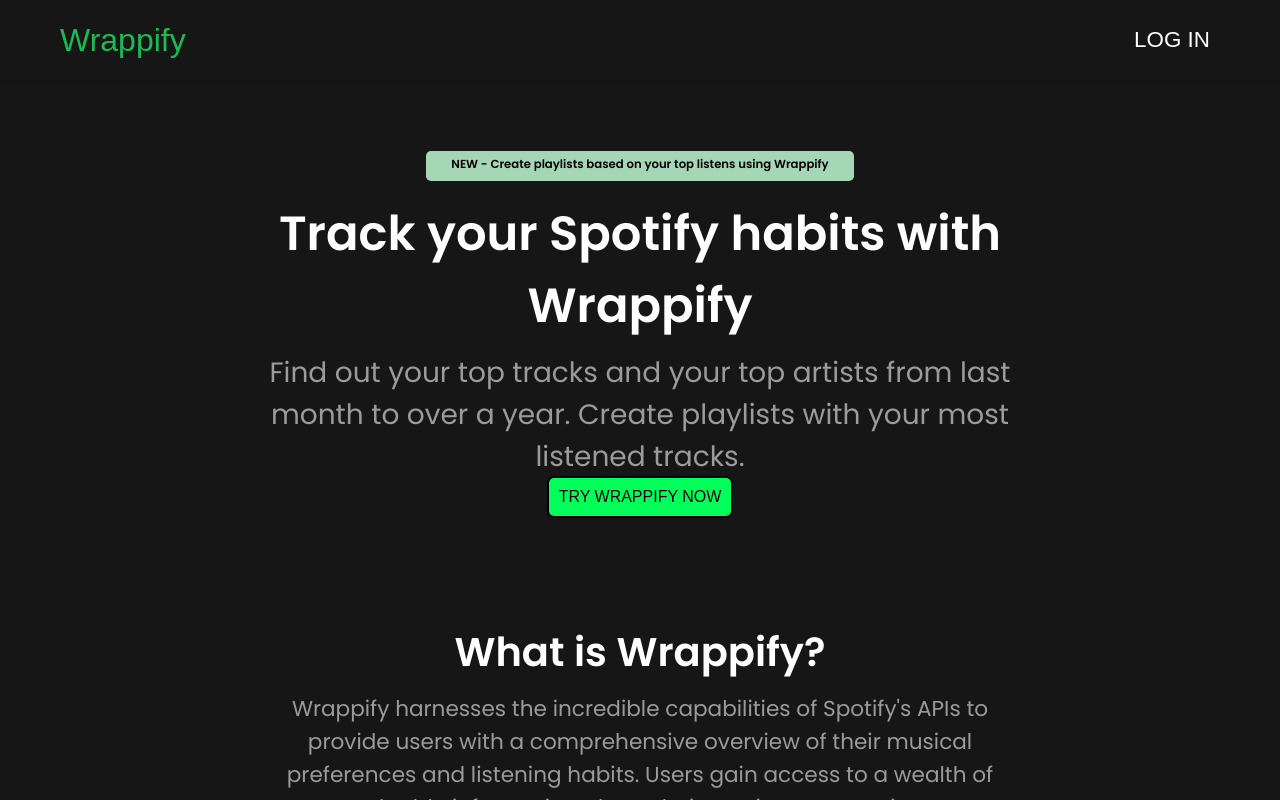
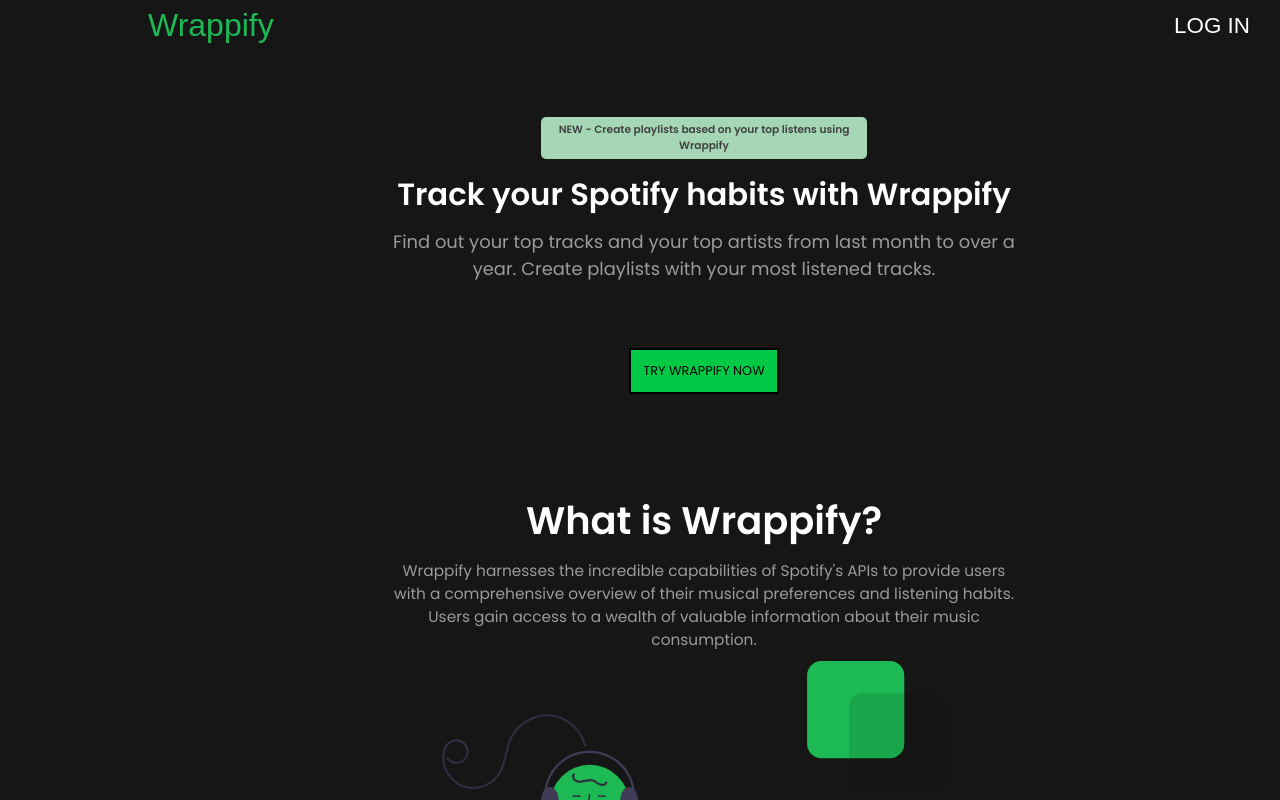
Before and after one commit to BakarCodes/Wrappify, a React (Create React App) app in the folder wrappify/: page / in a window 1280 px wide. Shown: the top 800 px of the page. Built offline with nearby package versions, Linux system fonts and the light colour scheme.

Commit message:
little update

```diff
--- a/wrappify/src/Components/Navbar.css
+++ b/wrappify/src/Components/Navbar.css
@@ -4,7 +4,7 @@
 /* Navbar styles */
 .navbar {
   background: #161616;
-  height: 10vh;
+  height: 4vw;
   display: flex;
   align-items: center;
   justify-content: center;
@@ -12,7 +12,6 @@
   position: sticky;
   top: 0;
   z-index: 999;
-  box-shadow: 0 2px 5px rgba(0, 0, 0, 0.1);
 }
 
 .navbar-container {
@@ -40,7 +39,7 @@
 }
 
 .nav-item {
-  margin-right: 20px;
+  margin-right: 30px;
 }
 
 .nav-links {
@@ -89,7 +88,6 @@
   color: #4ac274;
   border-bottom: 1px solid #1DB954;
   cursor: pointer;
-  transition: all 0.3s;
-  transition: ease ease-out;
+  transition: color 0.3s ease;
 
 }
--- a/wrappify/src/Components/Navbar.js
+++ b/wrappify/src/Components/Navbar.js
@@ -19,22 +19,6 @@
           Wrappify
         </Link>
         <div className="navbar-buttons">
-          {loggedIn && (
-            <button
-              className={toggleTopTracks ? 'active' : ''}
-              onClick={() => toggleTopTracks()}
-            >
-              Top Tracks
-            </button>
-          )}
-          {loggedIn && (
-            <button
-              className={toggleTopArtists ? 'active' : ''}
-              onClick={() => toggleTopArtists()}
-            >
-              Top Artists
-            </button>
-          )}
           <button onClick={onLoginClick} className="login-btn">
             LOG IN
           </button>
--- a/wrappify/src/Components/Pages/Home.css
+++ b/wrappify/src/Components/Pages/Home.css
@@ -32,6 +32,7 @@
     scroll-snap-align: start;
   }
 
+
   .one{
     margin-top: 4%;
     height: 70%;
@@ -40,164 +41,6 @@
     color: #000000;
     text-align: center;
   }
-
-  .newsBox {
-    display: flex;
-    justify-content: center; /* Horizontally center the content */
-    align-items: center; /* Vertically center the content */
-    height: 30px; /* Set the height of the div to 100% to make it take the full height of its parent */
-    margin-bottom: 2%;
-  }
-
-  .newAlerts{
-    background-color: #a5d6b6;
-    color: black;
-    border-radius: 5px;
-    text-align: center;
-    width: 50%;
-    height: 30px;
-    padding: 5px;
-  }
-
-  .two{
-    margin-top: 5%;
-    display:flex;
-    flex-direction:row;
-    height: 92vh;
-    color: #858585;
-
-
-    /* Align all text to the right */
-    text-align: center;
-  }
-
-  .landGridOne {
-    height: 22vh;
-    display: flex;
-    flex-direction: column;
-  }
-  .landGridTwo {
-    height: 50vh;
-    display: flex;
-    flex-direction: column;
-  }
-
-  .personal {
-    flex: 6; /* Take 30% of the available space */
-    padding: 10px; /* Optional: Add padding for better spacing */
-    font-size: 3.5vh;
-    display: flex;
-    flex-direction: column;
-    gap: 10px;
-    text-align: center;
-    width: 100%;
-    color: #9b9b9b;
-
-    height: 20%;
-  }
-
-  .personalTwo{
-    padding: 10px; /* Optional: Add padding for better spacing */
-    font-size: 2.7vh;
-    display: flex;
-    text-align: center;
-    flex-direction: row;
-    justify-content: center;
-    flex: 6;
-    color: #9b9b9b;
-  }
-
-  .homeButtons{
-    justify-content: center;
-
-    display: flex;
-    flex-direction: row;
-  }
-
-  .tryOutButton{
-    padding: 10px;
-    font-size: 2vh;
-    font-family: 'DM Sans', sans-serif;
-    background-color: #00ff59;
-    border: 2px solid black;
-    border-radius: 7px;
-  }
-
-  .tryOutButton:hover{
-    background-color: #6dffa0;
-    cursor: pointer;
-    transition: 0.3s;
-  }
-
-  .loginButton{
-    margin-top: 2%;
-    font-family: "Poppins", sans-serif;
-    background-color: #1DB954;
-    border-radius: 12px;
-    border: none;
-    color: #000000;
-    font-size: 1.2vw;
-    text-decoration: none;
-    padding: 10px 10px;
-    transition: color 0.2s ease;
-    height: 6vh;
-  }
-
-  .loginButton:hover{
-    background-color: #6dffa0;
-    text-decoration: none;
-    transition: color 0.6s ease-in-out;
-    cursor: pointer;
-  }
-  .buttons{
-    padding: 2%;
-    display: flex;
-    gap: 20px
-  }
-  .musicSVG, .visualSVG {
-
-    flex: 4; /* Take 70% of the available space */
-    display: flex;
-    justify-content: center;
-    align-items: center;
-  }
-
-  .musicSVG, .visualSVG, img {
-    max-width: 100%; /* Set the maximum width for the music SVG */
-    max-height: 100%; /* Set the maximum height for the music SVG */
-  }
-
-  .buttons{
-
-  }
-
-
-
-
-  .welcomeMSG{
-    color: #ffffff;
-    text-align: center;
-    font-size: 6vh;
-  }
-  .welcomeMSGTwo{
-    color: #ffffff;
-    text-align: center;
-    font-size: 5vh;
-  }
-
-  .topTracksMsg{
-    color: #ffffff;
-    text-align: right;
-    font-size: 7vh;
-  }
-
-  .subHeading{
-      margin-top: 0%;
-      color: #1DB954;
-      text-align: center;
-      font-size: 5vh;
-  }
-
 
   .Home{
     font-family: "Poppins", sans-serif;
@@ -210,8 +53,8 @@
   .testimonial-grid{
     display: grid;
     grid-template-columns: repeat(9, 1fr);
-    width: min(70%,170vw);
-    height: min(70%,92vh);
+    width: min(60%,170vw);
+    height: min(70%,92vw);
     margin-inline: auto;
 
 
@@ -220,7 +63,7 @@
     display: grid;
     grid-template-columns: repeat(9, 1fr);
     width: min(60%,170vw);
-    height: min(70%,100vh);
+    height: min(70%,100vw);
     margin-inline: auto;
 
 
@@ -273,3 +116,134 @@
     background-color: #161616;
     text-align: center;
   }
+
+  .newsBox {
+    display: flex;
+    justify-content: center; /* Horizontally center the content */
+    align-items: center; /* Vertically center the content */
+    margin-bottom: 2%;
+    font-size: 1vw;
+
+  }
+
+  .newAlerts{
+    background-color: #a5d6b6;
+    border-radius: 5px;
+    text-align: center;
+    width: 50%;
+    height: 100%;
+    padding: 5px;
+    color:#414141;
+
+  }
+
+  .two{
+    margin-top: 5%;
+    display:flex;
+    flex-direction:row;
+    height: 92vh;
+    color: #858585;
+
+
+    /* Align all text to the right */
+    text-align: center;
+  }
+
+  .landGridOne {
+    height: 22vh;
+    display: flex;
+    flex-direction: column;
+  }
+  .landGridTwo {
+    height: 50vh;
+    display: flex;
+    flex-direction: column;
+  }
+
+  .personal {
+    flex: 6; /* Take 30% of the available space */
+    padding: 10px; /* Optional: Add padding for better spacing */
+    font-size: 1.4vw;
+    display: flex;
+    flex-direction: column;
+    gap: 10px;
+    text-align: center;
+    width: 100%;
+    color: #9b9b9b;
+
+    height: 20%;
+  }
+
+  .personalTwo{
+    padding: 10px; /* Optional: Add padding for better spacing */
+    font-size: 1.2vw;
+    display: flex;
+    text-align: center;
+    flex-direction: row;
+    justify-content: center;
+    flex: 6;
+    color: #9b9b9b;
+  }
+
+  .welcomeMSG{
+    color: #ffffff;
+    text-align: center;
+    font-size: 2.4vw;
+  }
+  .welcomeMSGTwo{
+    color: #ffffff;
+    text-align: center;
+    font-size: 3vw;
+  }
+
+
+  .topTracksMsg{
+    color: #ffffff;
+    text-align: right;
+    font-size: 4vw;
+  }
+
+  .subHeading{
+      margin-top: 0%;
+      color: #1DB954;
+      text-align: center;
+      font-size: 5vw;
+  }
+
+
+  .homeButtons{
+    justify-content: center;
+
+    display: flex;
+    flex-direction: row;
+  }
+
+  .tryOutButton{
+    padding: 12px;
+    font-size: 1vw;
+    font-family: 'Poppins', sans-serif;
+    background-color: #00c946;
+    border: 2px solid black;
+    color: #000000;
+  }
+
+  .tryOutButton:hover{
+    background-color: #6dffa0;
+    cursor: pointer;
+    transition: 0.3s;
+  }
+
+
+
+  .musicSVG, .visualSVG {
+
+    flex: 4; /* Take 70% of the available space */
+    display: flex;
+    justify-content: center;
+    align-items: center;
+  }
+
+  .musicSVG, .visualSVG, img {
+    max-width: 100%; /* Set the maximum width for the music SVG */
+    max-height: 100%; /* Set the maximum height for the music SVG */
+  }
--- a/wrappify/src/Components/Pages/Wrapped.css
+++ b/wrappify/src/Components/Pages/Wrapped.css
@@ -10,6 +10,8 @@
   font-family: 'Arial', sans-serif;
   background: #161616;; /* Dark background */
   color: #FFFFFF; /* White text for contrast */
+  width: 90%;
+  margin-left: 10%;
 }
 
 /* Header */
--- a/wrappify/src/Components/Pages/Wrapped.js
+++ b/wrappify/src/Components/Pages/Wrapped.js
@@ -4,6 +4,7 @@
 import toast from 'react-hot-toast';
 import './Wrapped.css';
 import Navbar from '../Navbar';
+import Sidebar from '../Sidebar';
 
 
 function getHashParams() {
@@ -415,8 +416,7 @@
 
         return (
           <div className="wrapped-container">
-            <Navbar
-                onLoginClick={this.handleAuthClick}
+            <Sidebar
                 onLogoClick={this.handleLogoClick}
                 toggleTopTracks={this.toggleTopTracks}
                 toggleTopArtists={this.toggleTopArtists}
--- /dev/null
+++ b/wrappify/src/Components/Sidebar.css
@@ -0,0 +1,53 @@
+/* Base styling for the sidebar */
+.sidebar {
+    width: 10%;
+    height: 100vh; /* Full height of the viewport */
+    position: fixed; /* Fix the sidebar to the left */
+    top: 0;
+    left: 0;
+
+    transition: 0.5s; /* Smooth transition effect */
+    padding-top: 20px;
+}
+
+.sidebar-container {
+    display: flex;
+    flex-direction: column;
+    align-items: center; /* Center the items vertically */
+    height: 100%;
+    padding: 10px;
+}
+
+/* Styling for the logo */
+.sidebar-logo {
+
+}
+
+.sidebar-logo:hover {
+    color: #ddd;
+}
+
+/* Styling for the buttons */
+.sidebar-buttons button {
+    display: block;
+    width: 200px; /* Set a fixed width for the buttons */
+    margin-bottom: 15px; /* Space between buttons */
+    padding: 10px;
+    text-align: center;
+    text-decoration: none;
+    font-size: 18px;
+    color: white;
+    border: none;
+    cursor: pointer;
+    transition: 0.3s;
+    background-color: #444; /* Darker button color */
+}
+
+.sidebar-buttons button:hover {
+    background-color: #575757; /* Button color on hover */
+}
+
+/* Active state for buttons */
+.active {
+    background-color: #0099cc; /* Active button color */
+}
--- /dev/null
+++ b/wrappify/src/Components/Sidebar.js
@@ -0,0 +1,43 @@
+import React, { useState, useEffect } from 'react';
+import { Link } from 'react-router-dom';
+import './Sidebar.css';
+
+function Sidebar({ onLoginClick, onLogoClick, toggleTopTracks, toggleTopArtists }) {
+  const [loggedIn, setLoggedIn] = useState(false);
+
+  useEffect(() => {
+    // Check if the user is logged in when the component mounts
+    const token = window.localStorage.getItem('token');
+    setLoggedIn(!!token); // Set loggedIn to true if token is present
+  }, []);
+
+  return (
+    <nav className="sidebar">
+      <div className="sidebar-container">
+        <Link to="/" className="sidebar-logo" onClick={onLogoClick}>
+          Wrappify
+        </Link>
+        <div className="sidebar-buttons">
+          {loggedIn && (
+            <button
+              className={toggleTopTracks ? 'active' : ''}
+              onClick={() => toggleTopTracks()}
+            >
+              Top Tracks
+            </button>
+          )}
+          {loggedIn && (
+            <button
+              className={toggleTopArtists ? 'active' : ''}
+              onClick={() => toggleTopArtists()}
+            >
+              Top Artists
+            </button>
+          )}
+          </div>
+      </div>
+    </nav>
+  );
+}
+
+export default Sidebar;
```
